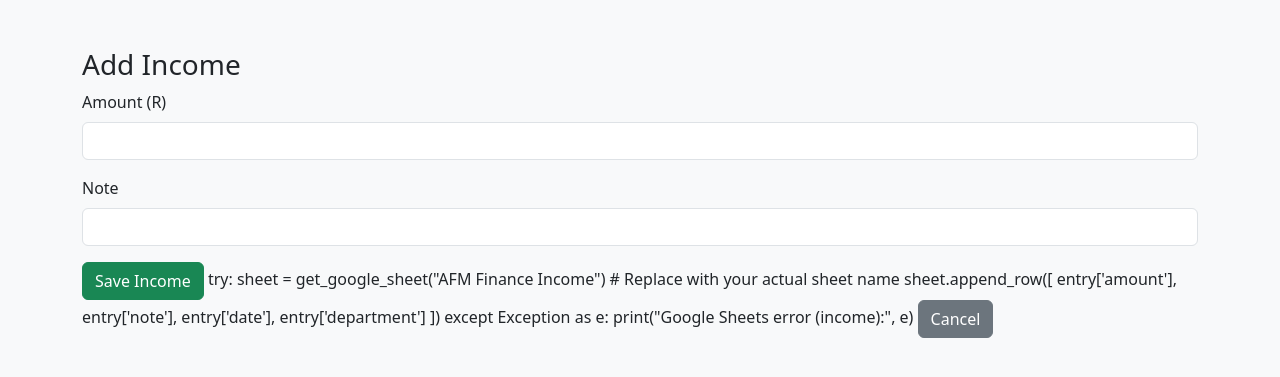
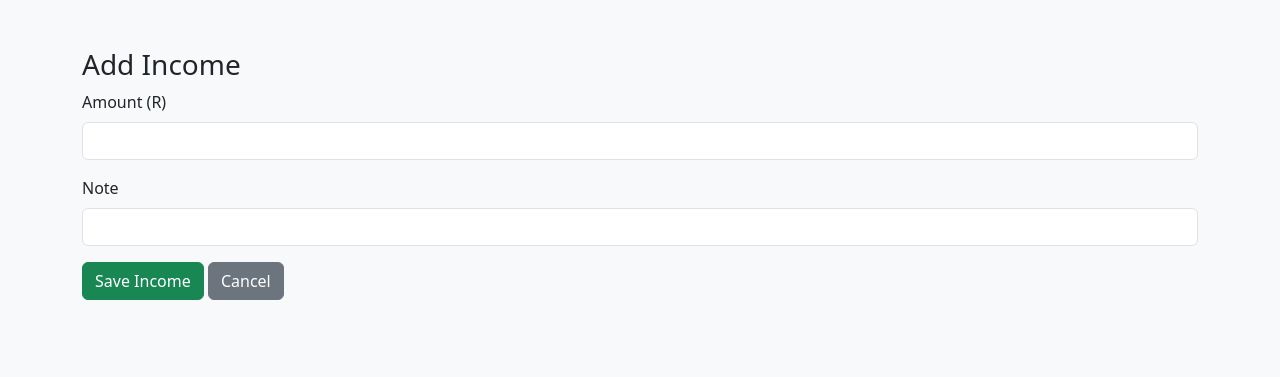
Before and after one commit to Nnzheni/church-finance-manager, a Flask app: page /add-income in a window 1280 px wide. Shown: the top 377 px of the page. Run offline with Flask 3, Linux system fonts and the light colour scheme; the visitor is signed in with stand-in values (Sample User, id 1).

Commit message:
Update add_income.html

```diff
--- a/templates/add_income.html
+++ b/templates/add_income.html
@@ -18,17 +18,6 @@
       <input type="text" class="form-control" name="note" required>
     </div>
     <button type="submit" class="btn btn-success">Save Income</button>
-            try:
-            sheet = get_google_sheet("AFM Finance Income")  # Replace with your actual sheet name
-            sheet.append_row([
-                entry['amount'],
-                entry['note'],
-                entry['date'],
-                entry['department']
-            ])
-        except Exception as e:
-            print("Google Sheets error (income):", e)
-
     <a href="{{ url_for('dashboard') }}" class="btn btn-secondary">Cancel</a>
   </form>
 </div>
```
